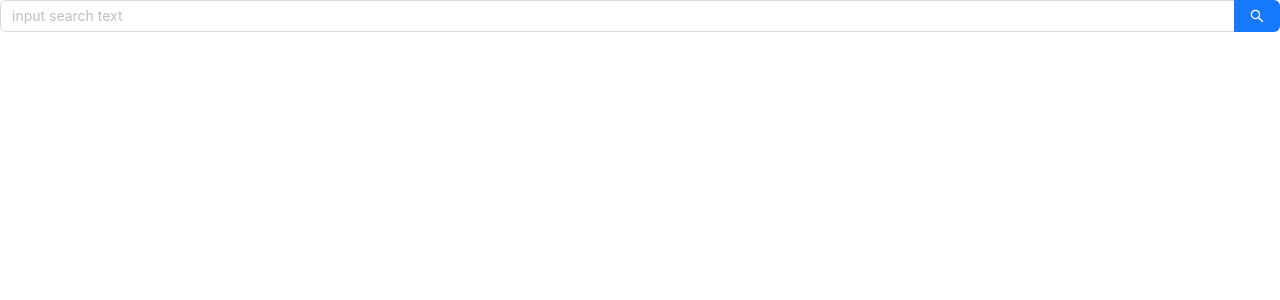
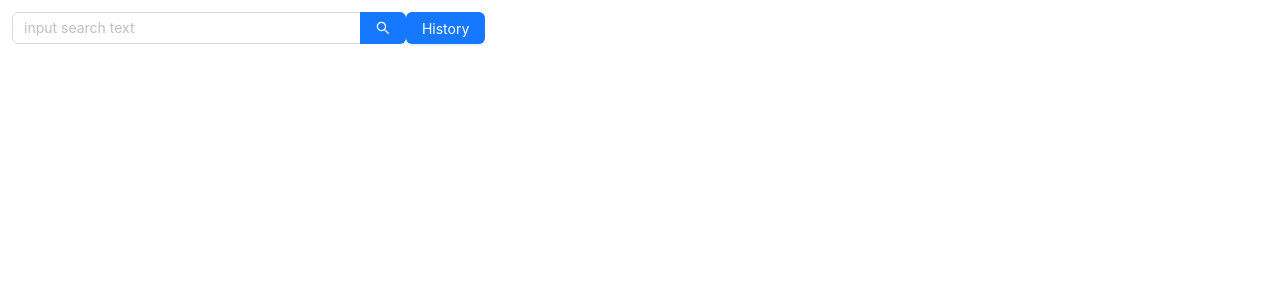
Before and after one commit to HakamRaza/reactjs-maps, a React (Create React App) app: page / in a window 1280 px wide. Shown: the top 300 px of the page. Built offline with nearby package versions, Linux system fonts and the light colour scheme.

Commit message:
feat suggestions

```diff
--- a/src/App.js
+++ b/src/App.js
@@ -8,13 +8,18 @@ import {
 	distinctUntilChanged
 } from 'rxjs';
 import {
+	Button,
+	Col,
+	Dropdown,
 	Input,
+	Row,
 } from 'antd';
 
 
 const MAPBOX_BASE_URL = 'https://api.mapbox.com'
 const MAPBOX_ACCESS_TOKEN = process.env.MAPBOX_ACCESS_TOKEN
 const MAPBOX_UUID4 = process.env.UUID4
+
 const { Search } = Input;
 
 function App() {
@@ -61,7 +66,9 @@ function App() {
 								results.push({
 									name: suggestion.name,
 									mapbox_id: suggestion.mapbox_id,
+									address: suggestion.address,
 									full_address: suggestion.full_address,
+									place_formatted: suggestion.place_formatted,
 								})
 							}
 
@@ -89,13 +96,77 @@ function App() {
 		}
 	}, [subject]);
 
-	const onSearch = () => {
-		subject.next('Kota bharu')
+	const onSearch = (event) => {
+		subject.next(event.target.value)
 	}
 
 	return (
 		<>
-			<Search placeholder="input search text" onSearch={onSearch} enterButton size='middle' />
+
+			<div
+				style={{
+					paddingRight: '80px',
+					fontFamily: 'monospace',
+					zIndex: 1,
+					position: 'absolute',
+					top: 0,
+					left: 0,
+					margin: '12px',
+					borderRadius: '4px',
+					width: '100%',
+					maxWidth: '500px'
+				}}
+			>
+				<Row>
+					<Col flex={4}>
+						<Dropdown
+							open
+							placement="bottomLeft"
+							dropdownRender={()=> (
+								<>
+								{state.suggestionList.map(item =>
+										<Button
+											size="small"
+											type="link"
+											key={item.mapbox_id}
+											onClick={()=>console.log(item.mapbox_id)}
+											style={{
+												lineHeight: 1,
+												color: 'black',
+												textAlign:'left',
+												display:'block',
+												height: 45,
+												width:"100%",
+												borderBottom:1
+											}}
+										>
+											<b>{item.name}</b><br/>
+											<i>{
+												item.place_formatted
+												? item.place_formatted
+												: item.full_address
+												? item.address
+												: ''
+											}</i>
+										</Button>
+									)}
+								</>
+
+							)}
+						>
+							<Search placeholder="input search text" onChange={onSearch} enterButton size='middle' />
+						</Dropdown>
+					</Col>
+					<Col flex={1}>
+						<Button type="primary" onClick={()=>console.log(state)}>
+							History
+						</Button>
+
+					</Col>
+				</Row>
+
+			</div>
+
 		</>
 	);
 }
```
